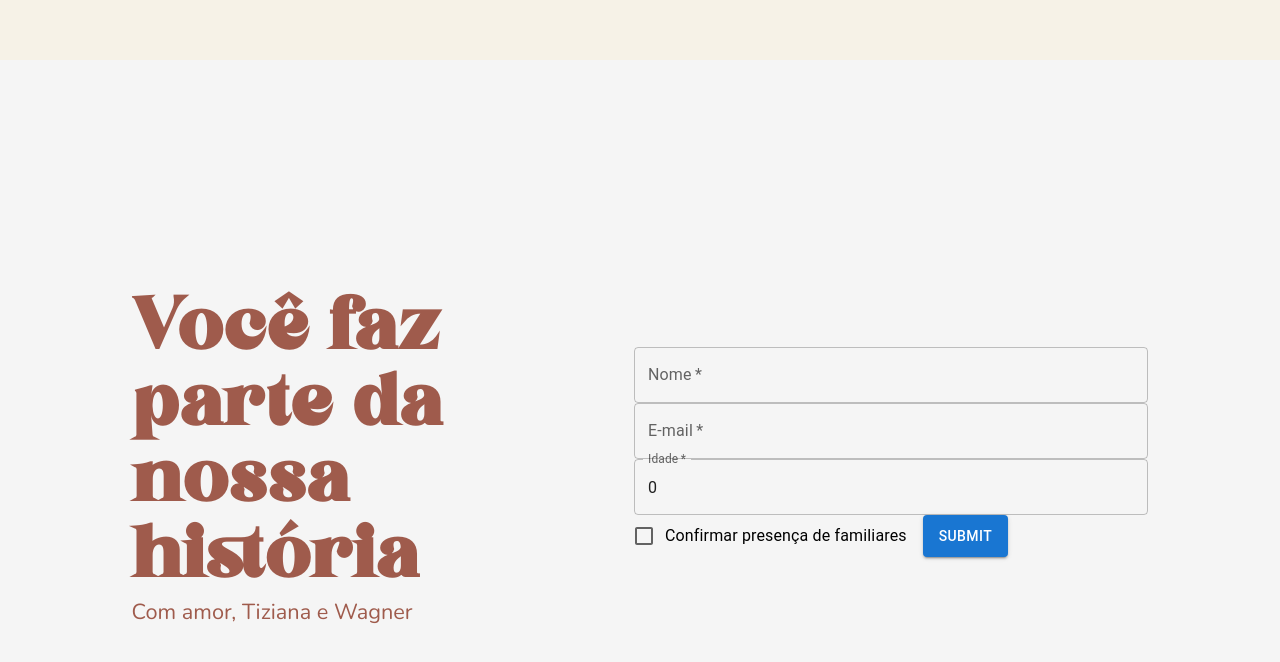
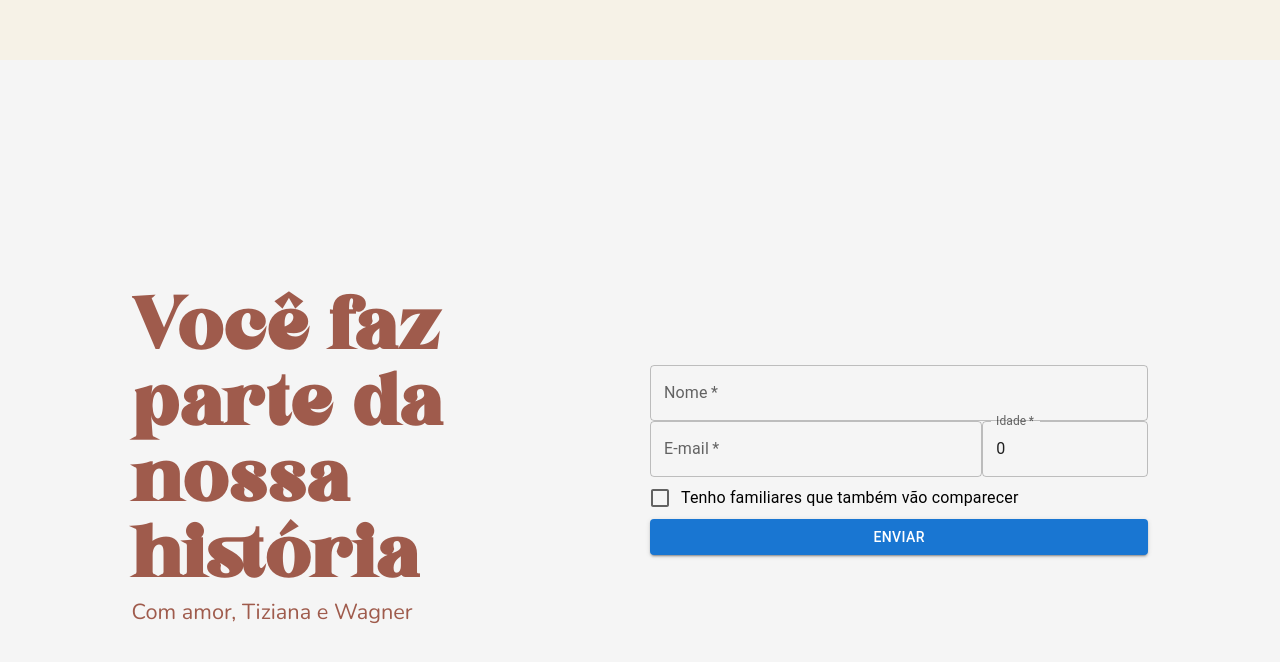
Before and after one commit to devjanaina/rsvp-tizi-wedding, a React (Create React App) app: page / in a window 1280 px wide. Shown: the part 1540-2202 px from the top of the page. Built offline with nearby package versions, Linux system fonts and the light colour scheme.

Commit message:
checkpoint

```diff
--- a/src/Components/RSVP/RSVP.tsx
+++ b/src/Components/RSVP/RSVP.tsx
@@ -1,6 +1,12 @@
-import { TextField, FormControlLabel, Checkbox, Button } from "@mui/material";
+import {
+  TextField,
+  FormControlLabel,
+  Checkbox,
+  Button,
+  FormControl,
+} from "@mui/material";
 import { AgeGroup } from "./Types";
-import React, { useState } from "react";
+import React, { useState, useEffect } from "react";
 import styles from "./RSVP.module.scss";
 import Grid from "@mui/material/Grid";
 
@@ -26,7 +32,7 @@ const initialFormData: FormData = {
   email: "",
   age: 0,
   hasFamily: false,
-  familyMembers: []
+  familyMembers: [],
 };
 
 export function RSVP() {
@@ -54,31 +60,44 @@ export function RSVP() {
     };
 
   const removeFamilyMember = (index: number) => {
-    if (index === 0) {
-      return alert("Você não pode remover o unico familiar");
-    } else {
     const updatedFamilyMembers = [...formData.familyMembers];
     updatedFamilyMembers.splice(index, 1);
     setFormData({ ...formData, familyMembers: updatedFamilyMembers });
-    }
   };
 
   const handleAgeGroupChange = (event: React.ChangeEvent<HTMLInputElement>) => {
     const age = parseInt(event.target.value);
-    if (age < 13) {
+    setFormData({ ...formData, age });
+  };
+
+  useEffect(() => {
+    if (formData.age < 13) {
       setAgeGroup("criança");
-    } else if (age >= 13 && age < 18) {
+    } else if (formData.age >= 13 && formData.age < 18) {
       setAgeGroup("adolescente");
-    } else if (age >= 18 && age < 60) {
+    } else if (formData.age >= 18 && formData.age < 60) {
       setAgeGroup("adulto");
-    } else if (age >= 60) {
+    } else if (formData.age >= 60) {
       setAgeGroup("idoso");
     }
+  }, [formData.age]);
+
+  const handleAddFamilyMember = () => {
+    setFormData({
+      ...formData,
+      familyMembers: [...formData.familyMembers, { name: "", age: 0 }],
+    });
   };
 
   const handleFormSubmit = (event: React.FormEvent<HTMLFormElement>) => {
     event.preventDefault();
-    // will put server data here
+    // Perform form validation here
+    if (!formData.name || !formData.email || !formData.age) {
+      alert("Please fill in all required fields");
+      return;
+    }
+    // Send data to server here
+    console.log(formData);
   };
 
   return (
@@ -92,7 +111,8 @@ export function RSVP() {
         </div>
         <div className={styles["RSVP-form"]}>
           <form onSubmit={handleFormSubmit}>
-            <Grid container spacing={2}>
+            <Grid container>
+              <FormControl fullWidth>
                 <TextField
                   label="Nome"
                   name="name"
@@ -101,6 +121,8 @@ export function RSVP() {
                   fullWidth
                   required
                 />
+              </FormControl>
+              <Grid item xs={8}>
                 <TextField
                   label="E-mail"
                   name="email"
@@ -109,16 +131,19 @@ export function RSVP() {
                   fullWidth
                   required
                 />
+              </Grid>
+              <Grid item xs={4}>
                 <TextField
                   type="number"
                   label="Idade"
                   name="age"
-                inputProps={{ min: 0, max: 100} }
+                  inputProps={{ min: 0, max: 100, maxLength: 3 }}
                   value={formData.age}
                   onChange={handleAgeGroupChange}
                   fullWidth
                   required
                 />
+              </Grid>
               <FormControlLabel
                 control={
                   <Checkbox
@@ -126,60 +151,58 @@ export function RSVP() {
                     onChange={handleCheckboxChange}
                   />
                 }
-                label="Confirmar presença de familiares"
+                label="Tenho familiares que também vão comparecer"
               />
               {formData.hasFamily && (
-                <>
+                <FormControl fullWidth>
+                <Grid container>
                   {formData.familyMembers.map((member, index) => (
-                    <div key={index}>
+                    <div key={index} className={styles["family-member"]}>
+                      <Grid item xs={8}>
                         <TextField
-                        label={`Familiar ${index + 1}: Nome`}
+                          label="Nome"
                           name="name"
                           value={member.name}
                           onChange={handleFamilyMemberChange(index)}
                           fullWidth
-                        required
                         />
+                      </Grid>
+                      <Grid item xs={4}>
                         <TextField
-                        label={`Familiar ${index + 1}: Idade`}
+                          type="number"
+                          label="Idade"
                           name="age"
+                          inputProps={{ min: 0, max: 100, maxLength: 3 }}
                           value={member.age}
                           onChange={handleFamilyMemberChange(index)}
                           fullWidth
-                        required
                         />
+                      </Grid>
+                      <Tooltip title="Remover Membro da Família">
+                        <IconButton onClick={() => removeFamilyMember(index)}>
+                          <RemoveCircleOutline />
+                        </IconButton>
+                      </Tooltip>
                     </div>
                   ))}
-                  <Tooltip title="Adicionar familiar">
-                    <IconButton
-                      onClick={() =>
-                        setFormData({
-                          ...formData,
-                          familyMembers: [
-                            ...formData.familyMembers,
-                            { name: "", age: 0 },
-                          ],
-                        })
-                      }
-                    >
+                  <Tooltip title="Adicionar Membro da Família">
+                    <IconButton onClick={handleAddFamilyMember}>
                       <AddCircleOutline />
                     </IconButton>
                   </Tooltip>
-
-                  <Tooltip title="Remover familiar">
-                    <IconButton
-                      onClick={() =>
-                        removeFamilyMember(formData.familyMembers.length - 1)
-                      }
+                </Grid>
+                </FormControl>
+              )}
+              <FormControl fullWidth>
+                <Button
+                  type="submit"
+                  variant="contained"
+                  color="primary"
+                  className={styles["RSVP-button"]}
                 >
-                      <RemoveCircleOutline />
-                    </IconButton>
-                  </Tooltip>
-                </>
-              )}
-              <Button type="submit" variant="contained" color="primary">
-                Submit
+                  Enviar
                 </Button>
+              </FormControl>
             </Grid>
           </form>
         </div>
```
Lines whose indentation alone changed are shown as unchanged.
